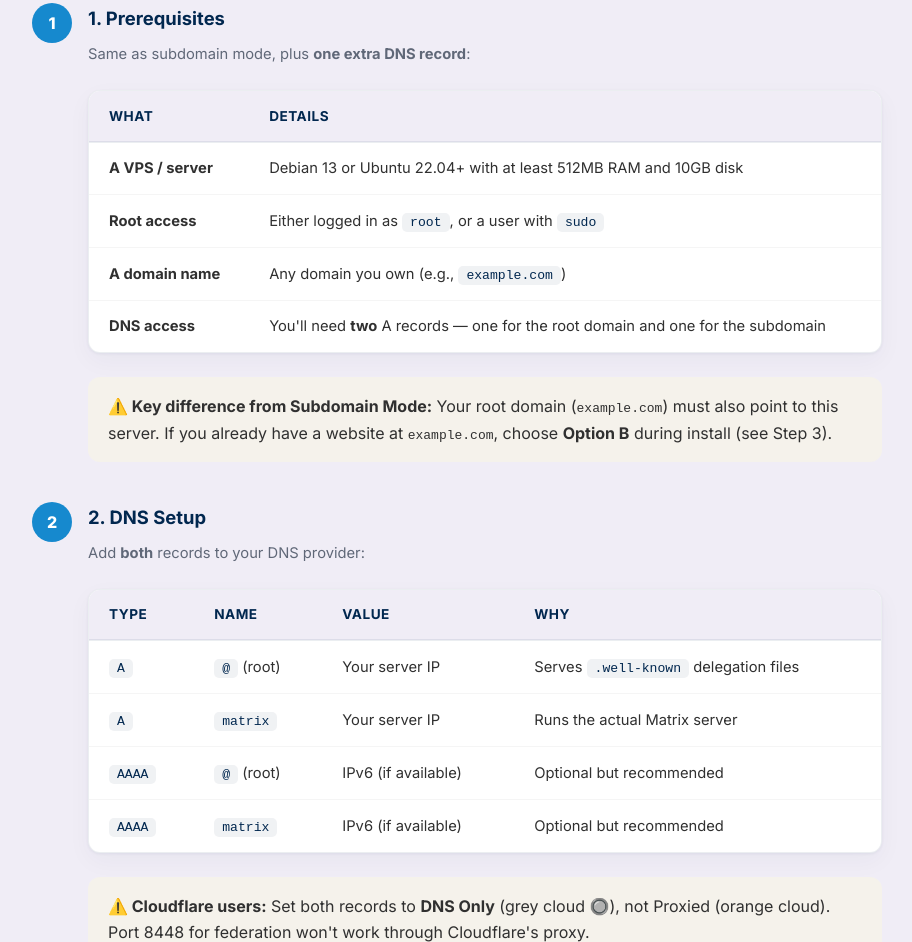
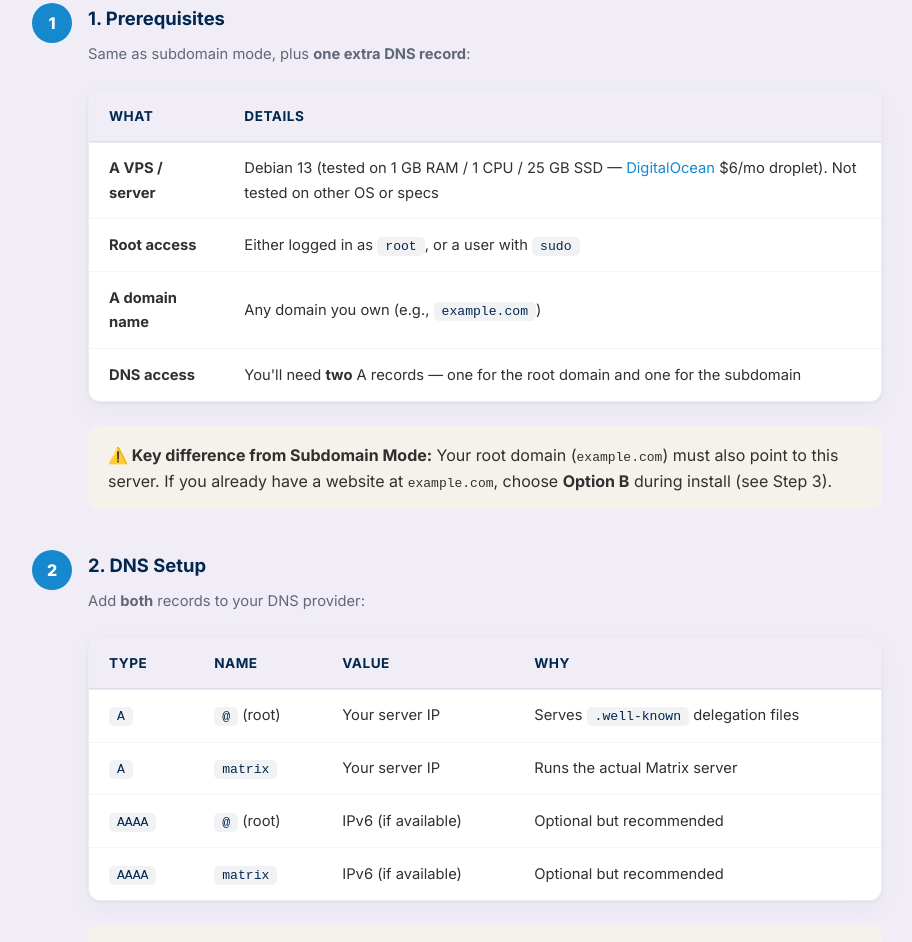
Before and after one commit to balnaimi/conduit-deploy, a plain HTML site: page docs/walkthrough.html in a window 1280 px wide. Shown: the part 899-1841 px from the top of the page, without its empty margins (183-1095 px from the left). Drawn offline with Linux system fonts and the light colour scheme.

Commit message:
docs: replace untested specs with actual tested environment
Replace all '512MB RAM, 10GB disk' minimum specs with the actual
tested configuration: 1 GB RAM, 1 CPU, 25 GB SSD on DigitalOcean
$6/mo droplet running Debian 13.

Clearly state 'Not tested on other OS or specs' everywhere to set
accurate expectations.

```diff
--- a/docs/walkthrough.html
+++ b/docs/walkthrough.html
@@ -105,7 +105,7 @@
             <table>
               <thead><tr><th>What</th><th>Details</th></tr></thead>
               <tbody>
-                <tr><td><strong>A VPS / server</strong></td><td>Debian 13 or Ubuntu 22.04+ with at least 512MB RAM and 10GB disk</td></tr>
+                <tr><td><strong>A VPS / server</strong></td><td>Debian 13 (tested on 1 GB RAM / 1 CPU / 25 GB SSD — <a href="https://www.digitalocean.com/" target="_blank" style="color:var(--blue);">DigitalOcean</a> $6/mo droplet). Not tested on other OS or specs</td></tr>
                 <tr><td><strong>Root access</strong></td><td>Either logged in as <code>root</code>, or a user with <code>sudo</code></td></tr>
                 <tr><td><strong>A domain name</strong></td><td>Any domain you own (e.g., <code>example.com</code>)</td></tr>
                 <tr><td><strong>DNS access</strong></td><td>You'll need <strong>two</strong> A records — one for the root domain and one for the subdomain</td></tr>
@@ -305,7 +305,7 @@ Password: <strong>MySecurePass123!</strong>
             <table>
               <thead><tr><th>What</th><th>Details</th></tr></thead>
               <tbody>
-                <tr><td><strong>A VPS / server</strong></td><td>Debian 13 or Ubuntu 22.04+ with at least 512MB RAM and 10GB disk. Any provider works (DigitalOcean, Hetzner, Linode, etc.)</td></tr>
+                <tr><td><strong>A VPS / server</strong></td><td>Debian 13 (tested on 1 GB RAM / 1 CPU / 25 GB SSD — <a href="https://www.digitalocean.com/" target="_blank" style="color:var(--blue);">DigitalOcean</a> $6/mo droplet). Not tested on other OS or specs</td></tr>
                 <tr><td><strong>Root access</strong></td><td>Either logged in as <code>root</code>, or a user with <code>sudo</code></td></tr>
                 <tr><td><strong>A domain name</strong></td><td>Any domain you own (e.g., <code>example.com</code>). You'll create a subdomain like <code>matrix.example.com</code></td></tr>
                 <tr><td><strong>DNS access</strong></td><td>Ability to add DNS records (A and AAAA) at your domain registrar or DNS provider</td></tr>
```
Also changed, not shown: docs/architecture.html (+1 -1 lines), 2 other files.
